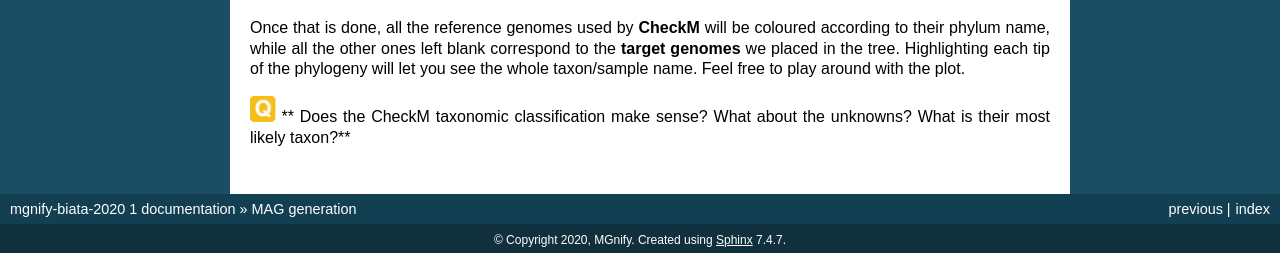
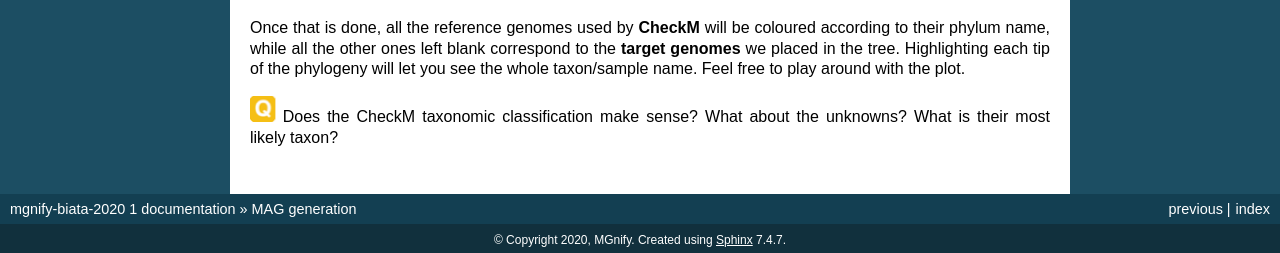
Before and after one commit to EBI-Metagenomics/mgnify-biata-2020, a Sphinx documentation site: the page built from docs/source/mag.rst, in a window 1280 px wide and 900 px high, scrolled down 3821 px. Shown: the part 644-897 px from the top of the window. Built offline with Sphinx 7.4.7, drawn with Linux system fonts in a browser that asks for light colours.

```diff
--- a/docs/source/mag.rst
+++ b/docs/source/mag.rst
@@ -101,7 +101,7 @@ generate the coverage stats (*input.fastq.sam.bam).*
 This should contain the following two file *contigs.fasta*
 and *input.fastq.sam.bam*.
 
-|image3| Create a subdirectory where files will be output:
+|image3|\ Create a subdirectory where files will be output:
 
 .. code-block:: bash
 
@@ -264,8 +264,8 @@ blank correspond to the **target genomes** we placed in the tree.
 Highlighting each tip of the phylogeny will let you see the whole
 taxon/sample name. Feel free to play around with the plot.
 
-|image4|\  ** Does the CheckM taxonomic classification make sense? What
-about the unknowns? What is their most likely taxon?**
+|image4|\  Does the CheckM taxonomic classification make sense? What
+about the unknowns? What is their most likely taxon?
 
 .. |image1| image:: media/info.png
    :width: 0.26667in
```
